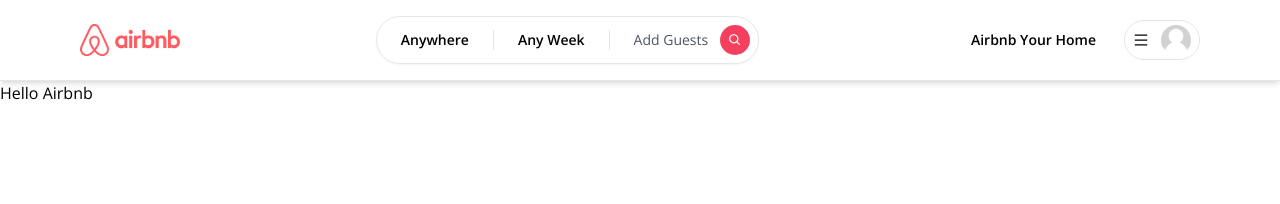
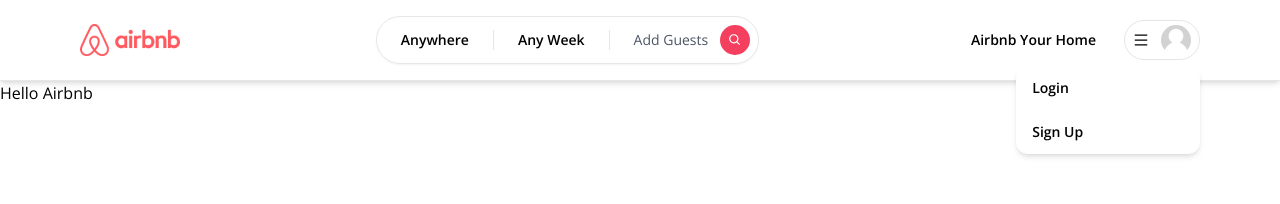
Before and after one commit to shresthashim/airbnb, a Next.js app: page / in a window 1280 px wide. Both pictures are taken after a click on the element 1162 px from the left and 40 px from the top of the page. Shown: the top 204 px of the page. Built offline with nearby package versions, Linux system fonts and the light colour scheme.

Commit message:
feat : add login and sign up in menuitems

```diff
--- a/app/components/Navbar/MenuItems.tsx
+++ b/app/components/Navbar/MenuItems.tsx
@@ -1,9 +1,14 @@
+'use client'
 import React from 'react';
 
-const MenuItems = () => {
+interface MenuItemsProps {
+    onClick: () => void;
+    label: string;
+}
+const MenuItems: React.FC<MenuItemsProps> = ({onClick, label}) => {
     return (
-        <div>
-
+        <div onClick={onClick} className='px-4 py-3 hover:bg-neutral-100 transition font-semibold'>
+            {label}
         </div>
     );
 };
--- a/app/components/Navbar/UserMenu.tsx
+++ b/app/components/Navbar/UserMenu.tsx
@@ -33,7 +33,11 @@
                     className='absolute rounded-xl shadow-md w-[40vw] md:w-3/4 bg-white overflow-hidden right-0 top-12 text-sm '>
                     <div className='flex flex-col cursor-pointer'>
                         <>
-                            <MenuItems/>
+                            <MenuItems onClick={() => {
+                            }}
+                                       label={"Login"}/> <MenuItems onClick={() => {
+                        }}
+                                                                    label={"Sign Up"}/>
                         </>
                     </div>
                 </div>
```
